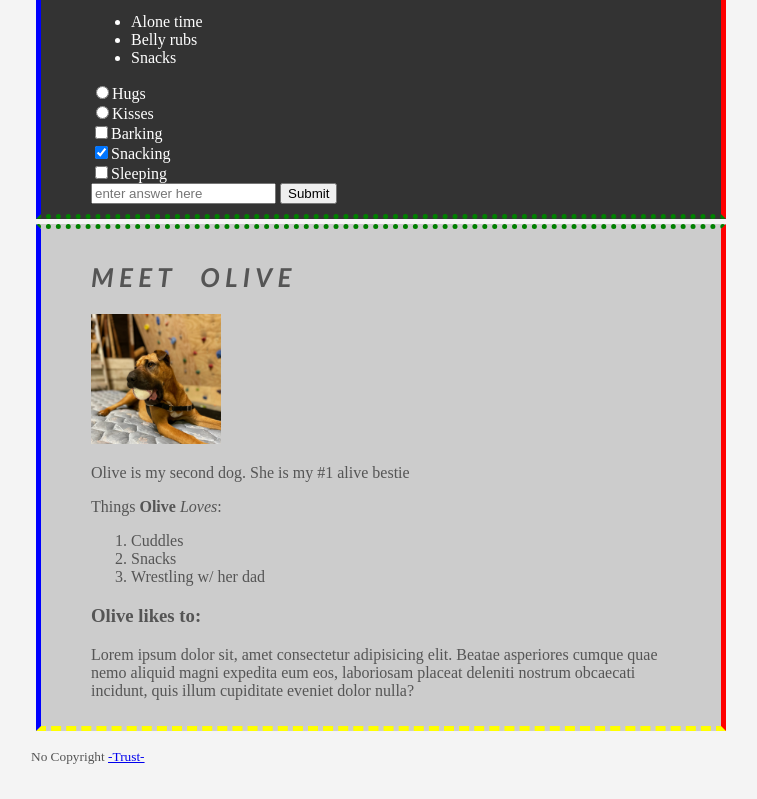
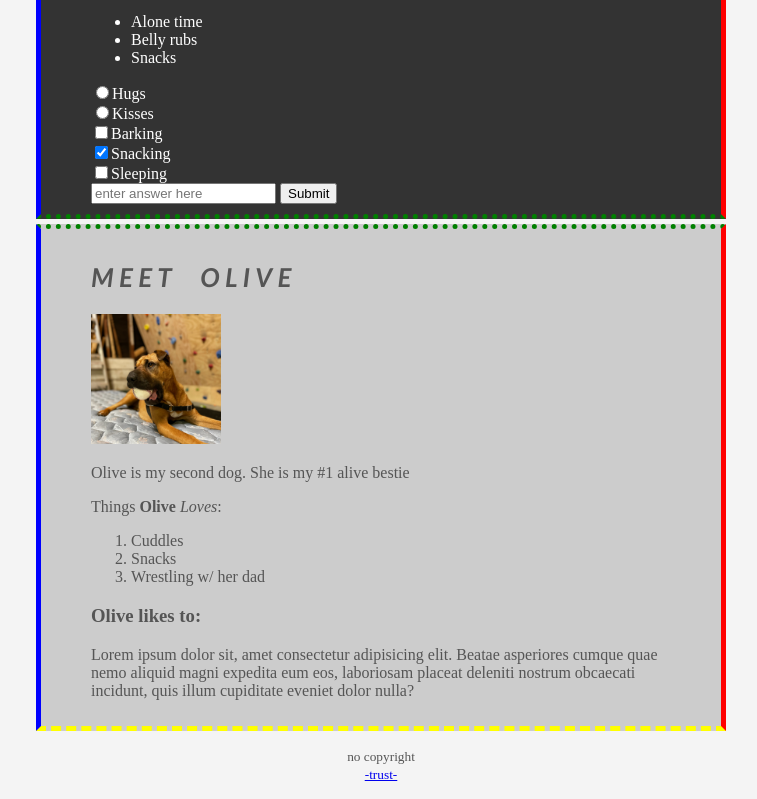
Before and after one commit to MarcusSilvus/basic-website, a plain HTML site: page index.html in a window 1280 px wide. Shown: the part 353-1152 px from the top of the page, without its empty margins (259-1016 px from the left). Drawn offline with Linux system fonts and the light colour scheme.

Commit message:
minor styling edits

```diff
--- a/index.html
+++ b/index.html
@@ -68,7 +68,10 @@
       </main>
 
       <footer>
-        <p><small>No Copyright  <a href="https://www.copyright.gov/" target="_blank">-Trust-</a></small></p>
+        <p><small>no copyright
+          <br>
+          <a href="https://www.copyright.gov/" target="_blank">-trust-</a></small>
+        </p>
       </footer>
   </div>
 </body>
--- a/style.css
+++ b/style.css
@@ -60,3 +60,7 @@ h2 {
 
   border-width: 5px;
 }
+
+footer {
+  text-align: center;
+}
```
